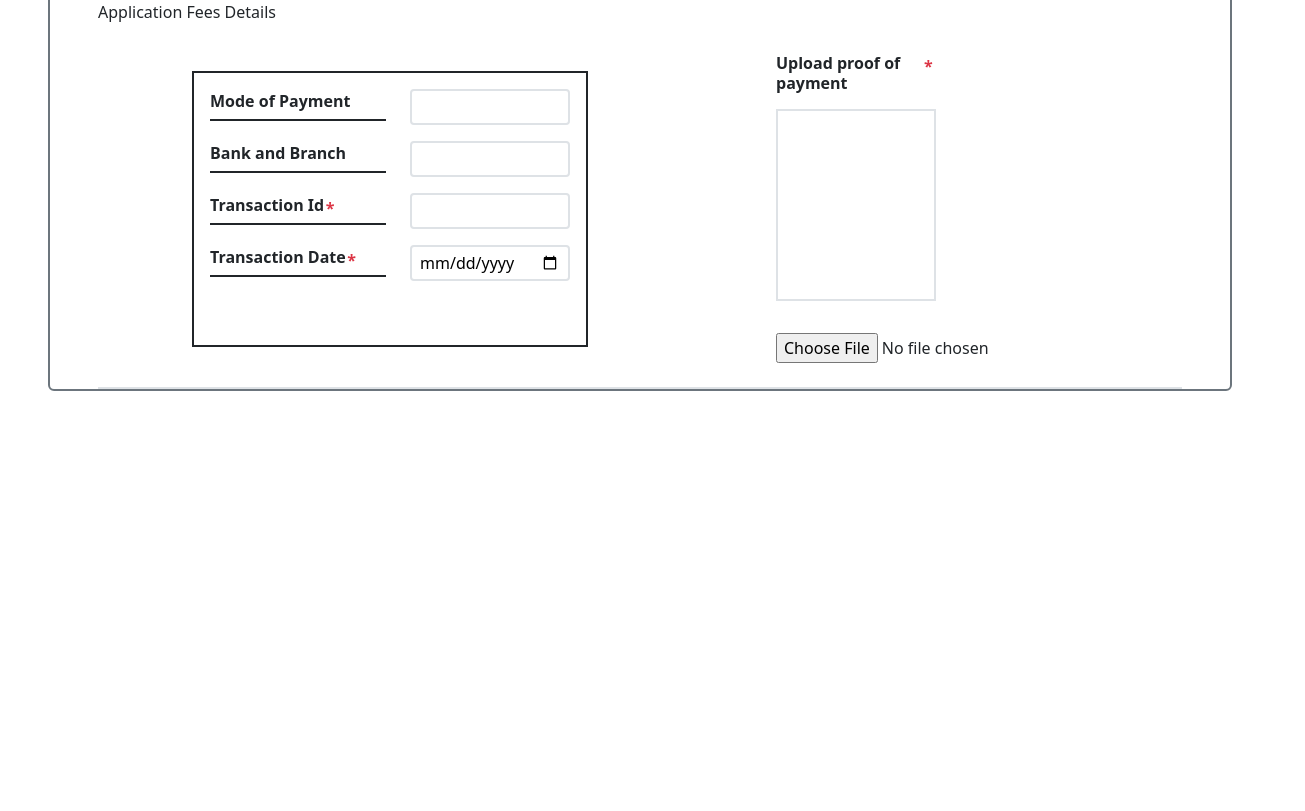
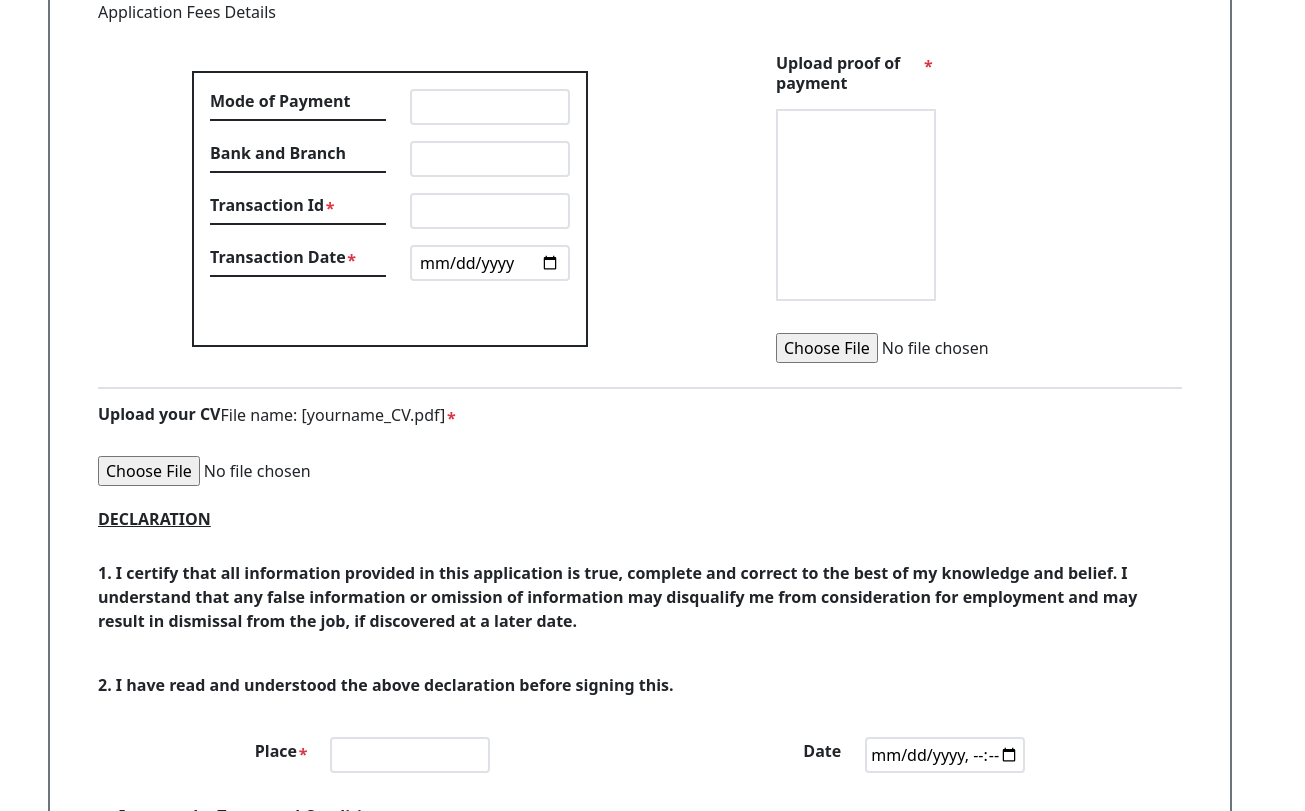
Before and after one commit to anshulghogre4/basic-form-ui-bootstrap, a website: page index.html in a window 1280 px wide. Shown: the part 3449-4260 px from the top of the page, 1305 px wide, since content can reach past the window. Before the commit the page ends 3888 px from the top, so only its background shows below. Drawn offline with Linux system fonts and the light colour scheme.

Commit message:
Project Complete

```diff
--- a/index.html
+++ b/index.html
@@ -495,7 +495,7 @@
         <table class="border border-2 " >
             <!-- Exp head -->
             <tr class="border border-2 py-2">
-                <th class="border border-2 ps-4 py-5"><div ><h6 class="fw-bold" style="width: 6rem;">Name of the
+                <th class="border border-2 px-4 py-5"><div ><h6 class="fw-bold" style="width: 6rem;">Name of the
                     Organization
                 </h6></div></th>
 
@@ -839,7 +839,75 @@
 
         <!-- Section 8 Application fee details end-->
 
+            <!-- Section 9 Declaration Starts -->
+            <section class="secton9 d-flex flex-column justify-content-start mt-3 mx-5 border-bottom pb-4 gap-4">
 
+                <div class="d-flex flex-row justify-content-start align-items-center text-center  " >
+                    <h6 class="fw-bold" >Upload your CV</h6>
+                    <span class="fs-6" style="position: relative; bottom: 0.2rem;">File name: [yourname_CV.pdf]
+                </span><span class="astrix text-danger fw-bold" style="position: relative;right:-0.1rem;">*</span>
+            </div>
+            <div>
+                <input type="file">
+            </div>
+
+            <h6 class="text-decoration-underline fw-bold">DECLARATION</h6>
+
+                <p class="fw-bold" >1. I certify that all information provided in this application is true, complete and correct to the best of my knowledge and
+                    belief.
+                        I understand that any false information or omission of information may disqualify me from consideration for employment
+                    and
+                        may result in dismissal from the job, if discovered at a later date.
+                </p>
+                <p class="fw-bold" >2. I have read and understood the above declaration before signing this.
+                </p>
+                <!-- place & Date -->
+                <div class="d-flex flex-row justify-content-around align-items-center">
+
+                    <div class="d-flex flex-row justify-content-start align-items-center gap-4">
+
+                        <div>
+                            <div class="d-flex flex-row" ><h6 class="fw-bold">Place</h6><span class="astrix text-danger fw-bold" style="position: relative;right:-0.1rem;">*</span></div>
+                        </div>
+
+                        <div>
+                            <input type="text" class="border border-2 rounded-1  p-1 " style="width: 10rem;" >
+                        </div>
+
+
+                    </div>
+
+                    <div class="d-flex flex-row justify-content-start align-items-center gap-4">
+
+                        <div>
+                            <div class="d-flex flex-row" ><h6 class="fw-bold">Date</h6></div>
+                        </div>
+
+                        <div>
+                            <input type="datetime-local" class="border border-2 rounded-1  p-1 " style="width: 10rem;" >
+                        </div>
+
+                    </div>
+
+                </div>
+                <!-- last checkbox -->
+                <div class="d-flex flex-row justify-content-start align-items-center gap-2">
+                    <input type="checkbox" name="check2" id="check2">
+                    <p class="fw-bold text-decoration-underline" style="position: relative; top: 0.4rem;" >I accept the Terms and Conditions</p>
+                </div>
+
+                <!-- Last buttons -->
+                <div class="d-flex flex-row justify-content-between align-items-center">
+                    <button class=" border-success bg-success rounded-1 text-white"style="width: 13rem;">
+                        SUBMIT FORM
+                    </button>
+                    <button class=" border-primary bg-primary rounded-1 text-white"style="width: 13rem;">SAVE DRAFT</button>
+                    <button class=" border-warning bg-warning rounded-1 text-dark"style="width: 13rem;">CLEAR FORM</button>
+                    <button class=" border-danger bg-danger rounded-1 text-white"style="width: 13rem;">BACK</button>
+                </div>
+
+
+            </section>
 
 
 
```
